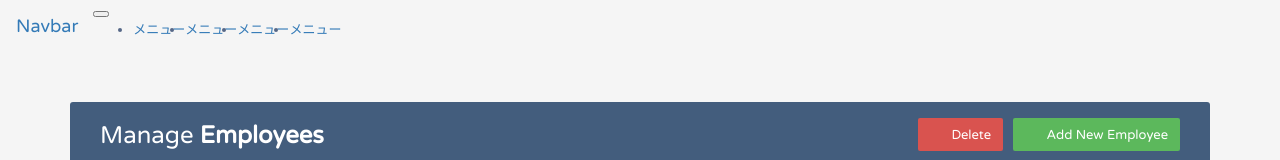
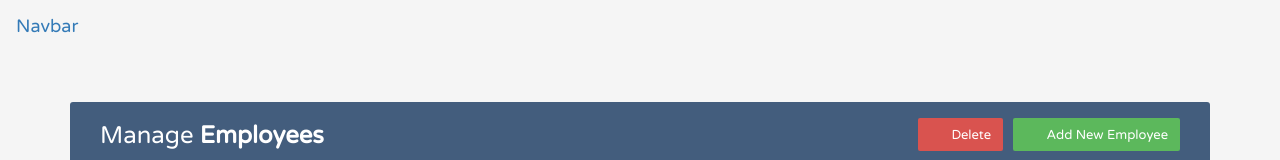
Before and after one commit to 150006-SK/150006-SK.github.io, a website: page test.html in a window 1280 px wide. Shown: the top 160 px of the page. Drawn offline with nearby package versions, Linux system fonts and the light colour scheme.

Commit message:
Update test.html

```diff
--- a/test.html
+++ b/test.html
@@ -262,28 +262,10 @@ $(document).ready(function(){
 </script>
 </head>
 <body>
-	<nav class="navbar navbar-expand-lg navbar-light bg-light">
+	<nav class="navbar navbar-light bg-light">
 		<a class="navbar-brand" href="#">Navbar</a>
-		<button class="navbar-toggler" type="button" data-toggle="collapse" data-target="#navbarNav" aria-controls="navbarNav" aria-expanded="false" aria-label="Toggle navigation">
-		  <span class="navbar-toggler-icon"></span>
-		</button>
-		<div class="collapse navbar-collapse" id="navbarNav">
-		  <ul class="navbar-nav">
-			<li class="nav-item">
-			  <a class="nav-link" href="#">メニュー</a>
-			</li>
-			<li class="nav-item">
-			  <a class="nav-link" href="#">メニュー</a>
-			</li>
-			<li class="nav-item">
-			  <a class="nav-link" href="#">メニュー</a>
-			</li>
-			<li class="nav-item">
-			  <a class="nav-link" href="#">メニュー</a>
-			</li>
-		  </ul>
-		</div>
 	  </nav>
+
     <div class="container">
 		<div class="table-responsive">
 			<div class="table-wrapper">
```
